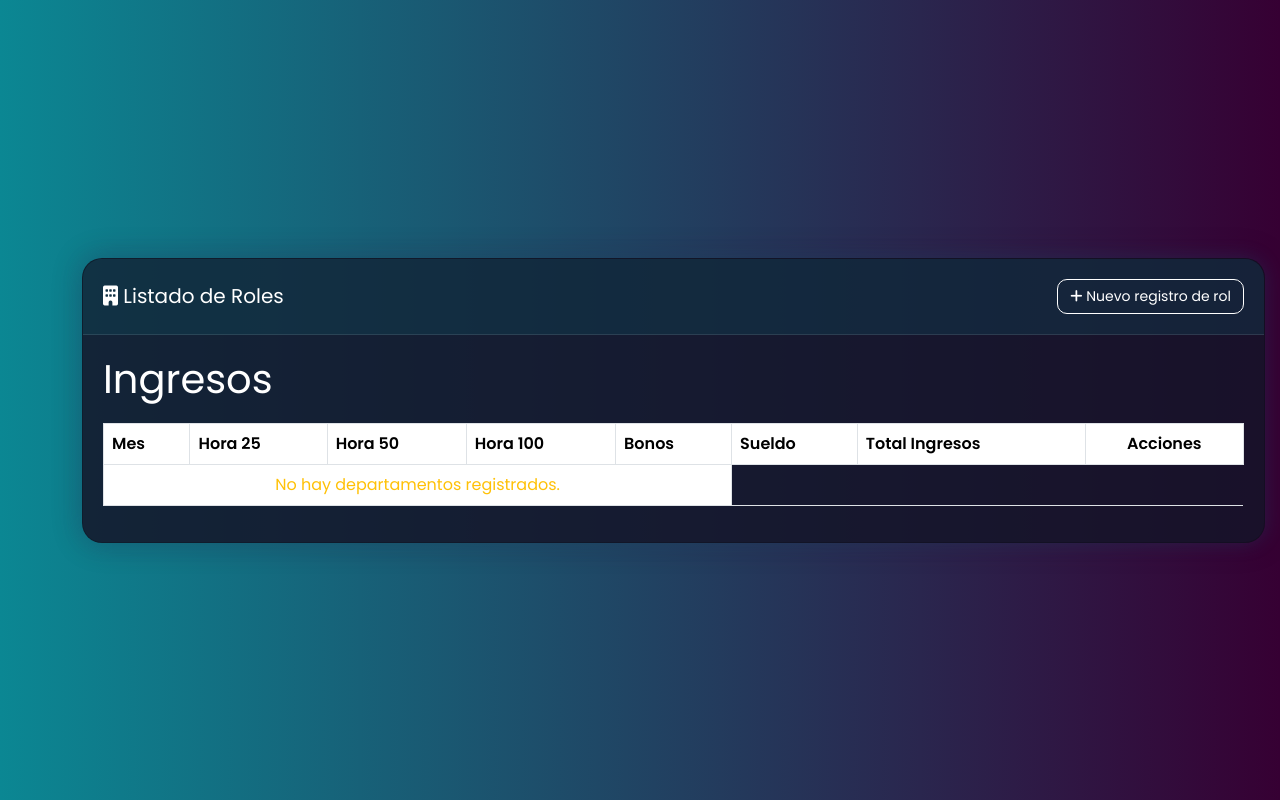
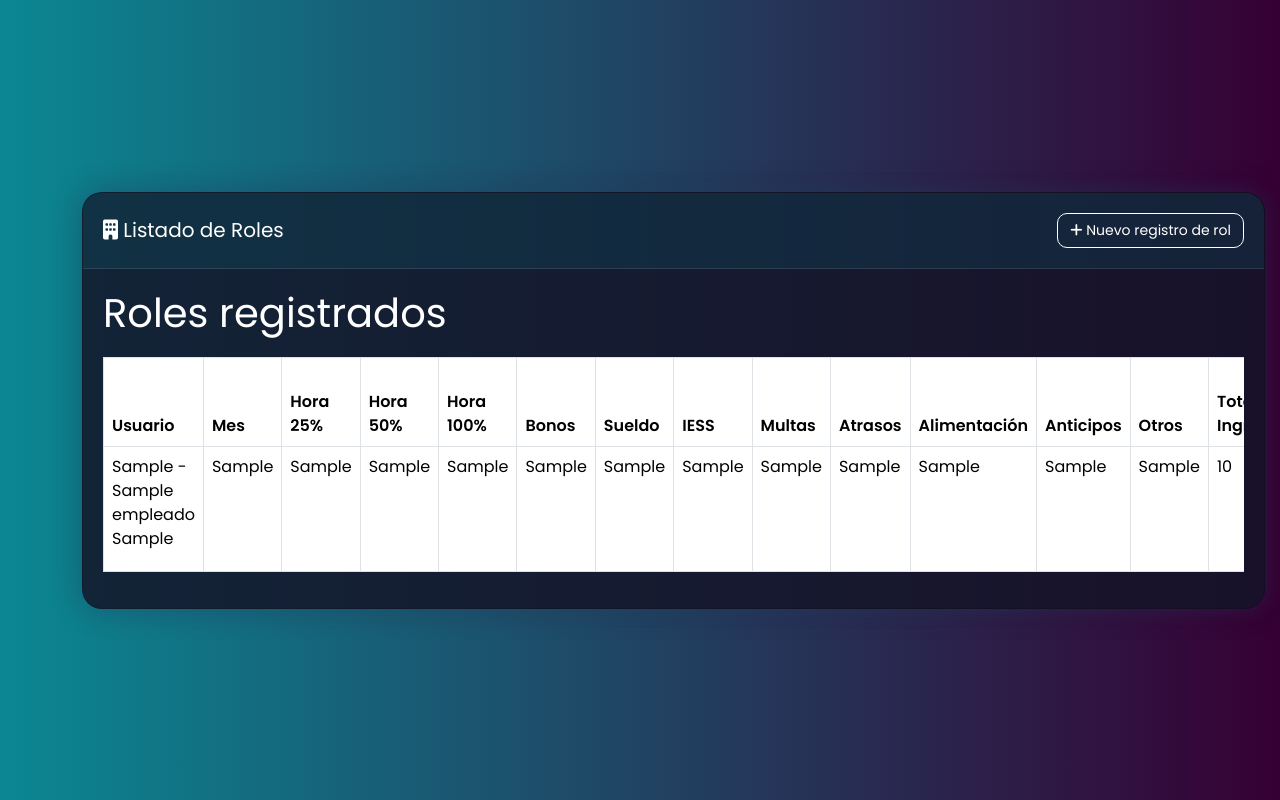
Before and after one commit to AlxsDnt04/SistemaRolV2, a PHP site: page /listar.php in a window 1280 px wide. Run offline with PHP 8.4, Linux system fonts and the light colour scheme; tables that the repository leaves empty or names only in its code hold one stand-in row (values such as "Sample post").

Commit message:
Refactor role listing: implement consultaRolInnerJoin method for improved data retrieval; update view to display roles with detailed information; enhance table responsiveness and styling.

```diff
--- a/assets/css/listado.css
+++ b/assets/css/listado.css
@@ -19,9 +19,13 @@ body {
   max-height: 400px;
   padding: 30px;
   position: relative;
-  overflow-x: hidden;
-  overflow-y: visible;
-  scrollbar-color: #0b8793 transparent;
+}
+/* Permite scroll horizontal y vertical en la tabla dentro del card */
+.table-responsive-custom {
+  width: 100%;
+  max-height: 400px;
+  overflow-x: visible;
+  overflow-y: auto;
 }
 .container table{
   width: 100%;
--- a/models/Rol.php
+++ b/models/Rol.php
@@ -104,4 +104,30 @@ class Rol
             $data['empleadoInfo'] //directo del formulario
         ]);
     }
+
+    public function consultaRolInnerJoin()
+    {
+        return $this->db->query("
+        SELECT
+        e.ci_empleado,
+        e.nombre, e.apellido,
+        r.id_rol,
+        r.mes,
+        r.hora25,
+        r.hora50,
+        r.hora100,
+        r.bonos,
+        r.sueldo,
+        r.totalIngreso,
+        r.iess,
+        r.multas,
+        r.atrasos,
+        r.alimentacion,
+        r.anticipos,
+        r.otros,
+        r.totalEgreso,
+        r.totalPagar,
+        r.fecha_registro
+        FROM rol r INNER JOIN empleado e ON e.ci_empleado = r.ci_empleado;")->fetchAll(PDO::FETCH_ASSOC);
+    }
 }
--- a/view/rol/listar.php
+++ b/view/rol/listar.php
@@ -1,7 +1,7 @@
 <?php
 require_once '../../models/Rol.php';
 $rol = new Rol();
-$empleados = $rol->obtenerEmpleados();
+$consultaRol = $rol->consultaRolInnerJoin();
 ?>
 
 <!DOCTYPE html>
@@ -24,38 +24,60 @@ $empleados = $rol->obtenerEmpleados();
           <i class="fa-solid fa-plus"></i> Nuevo registro de rol</a>
       </div>
       <div class="card-body">
-      <div>
+        <div>
 
-      </div>
+        </div>
+        <div class="table-responsive-custom">
         <table class="table table-bordered table-hover">
-          <h1 id="titulo-tabla">Ingresos</h1>
+          <h1 id="titulo-tabla">Roles registrados</h1>
           <thead>
             <tr>
+              <th>Usuario</th>
               <th>Mes</th>
-              <th>Hora 25</th>
-              <th>Hora 50</th>
-              <th>Hora 100</th>
+              <th>Hora 25%</th>
+              <th>Hora 50%</th>
+              <th>Hora 100%</th>
               <th>Bonos</th>
               <th>Sueldo</th>
+              <th>IESS</th>
+              <th>Multas</th>
+              <th>Atrasos</th>
+              <th>Alimentación</th>
+              <th>Anticipos</th>
+              <th>Otros</th>
               <th>Total Ingresos</th>
+              <th>Total Egresos</th>
+              <th>Total a Pagar</th>
+              <th>Fecha de Registro</th>
               <th class="text-center">Acciones</th>
             </tr>
           </thead>
           <tbody>
-            <?php if (!empty($departamento)) : ?>
-              <?php foreach ($departamento as $dep) : ?>
+            <?php if (!empty($consultaRol)) : ?>
+              <?php foreach ($consultaRol as $dep) : ?>
                 <tr>
-                  <td><?= htmlspecialchars($dep['id_departamento']) ?></td>
-                  <td><?= htmlspecialchars($dep['nombre']) ?></td>
-                  <td><?= htmlspecialchars($dep['ubicacion']) ?></td>
-                  <td><?= htmlspecialchars($dep['area']) ?></td>
-                  <td><?= htmlspecialchars($dep['area']) ?></td>
-                  <td><?= htmlspecialchars($dep['area']) ?></td>
+                  <td><?= htmlspecialchars($dep['ci_empleado'] . ' - ' . $dep['nombre'] . ' ' . $dep['apellido']) ?></td>
+                  <td><?= htmlspecialchars($dep['mes']) ?></td>
+                  <td><?= htmlspecialchars($dep['hora25']) ?></td>
+                  <td><?= htmlspecialchars($dep['hora50']) ?></td>
+                  <td><?= htmlspecialchars($dep['hora100']) ?></td>
+                  <td><?= htmlspecialchars($dep['bonos']) ?></td>
+                  <td><?= htmlspecialchars($dep['sueldo']) ?></td>
+                  <td><?= htmlspecialchars($dep['iess']) ?></td>
+                  <td><?= htmlspecialchars($dep['multas']) ?></td>
+                  <td><?= htmlspecialchars($dep['atrasos']) ?></td>
+                  <td><?= htmlspecialchars($dep['alimentacion']) ?></td>
+                  <td><?= htmlspecialchars($dep['anticipos']) ?></td>
+                  <td><?= htmlspecialchars($dep['otros']) ?></td>
+                  <td><?= htmlspecialchars($dep['totalIngreso']) ?></td>
+                  <td><?= htmlspecialchars($dep['totalEgreso']) ?></td>
+                  <td><?= htmlspecialchars($dep['totalPagar']) ?></td>
+                  <td><?= htmlspecialchars($dep['fecha_registro']) ?></td>
                   <td class="text-center">
-                    <a href="formulario.php?id=<?= $dep['id_departamento'] ?>" class="btn btn-warning btn-sm">
+                    <a href="formulario.php?id=<?= $dep['id_rol'] ?>" class="btn btn-warning btn-sm">
                       <i class="fa-solid fa-pen-to-square"></i> Editar</a>
                     <!-- ELIMINAR -->
-                    <a href="../../controllers/DepartamentoController.php?accion=eliminar&id=<?= $dep['id_departamento'] ?>" class="btn btn-danger btn-sm" onclick="return confirm('¿Estás seguro de que deseas eliminar este departamento?');">
+                    <a href="../../controllers/DepartamentoController.php?accion=eliminar&id=<?= $dep['id_rol'] ?>" class="btn btn-danger btn-sm" onclick="return confirm('¿Estás seguro de que deseas eliminar este departamento?');">
                       <i class="fa-solid fa-trash"></i> Eliminar</a>
 
                   </td>
@@ -69,11 +91,12 @@ $empleados = $rol->obtenerEmpleados();
           </tbody>
         </table>
       </div>
-    </div>
+      </div>
+      </div>
   </div>
 
   <!-- alertas -->
-<?php
+  <?php
   if (isset($_GET['success'])): ?>
     <script src="https://cdn.jsdelivr.net/npm/sweetalert2@11"></script>
     <script src="../../assets/javascript/alertas.js"></script>
```
